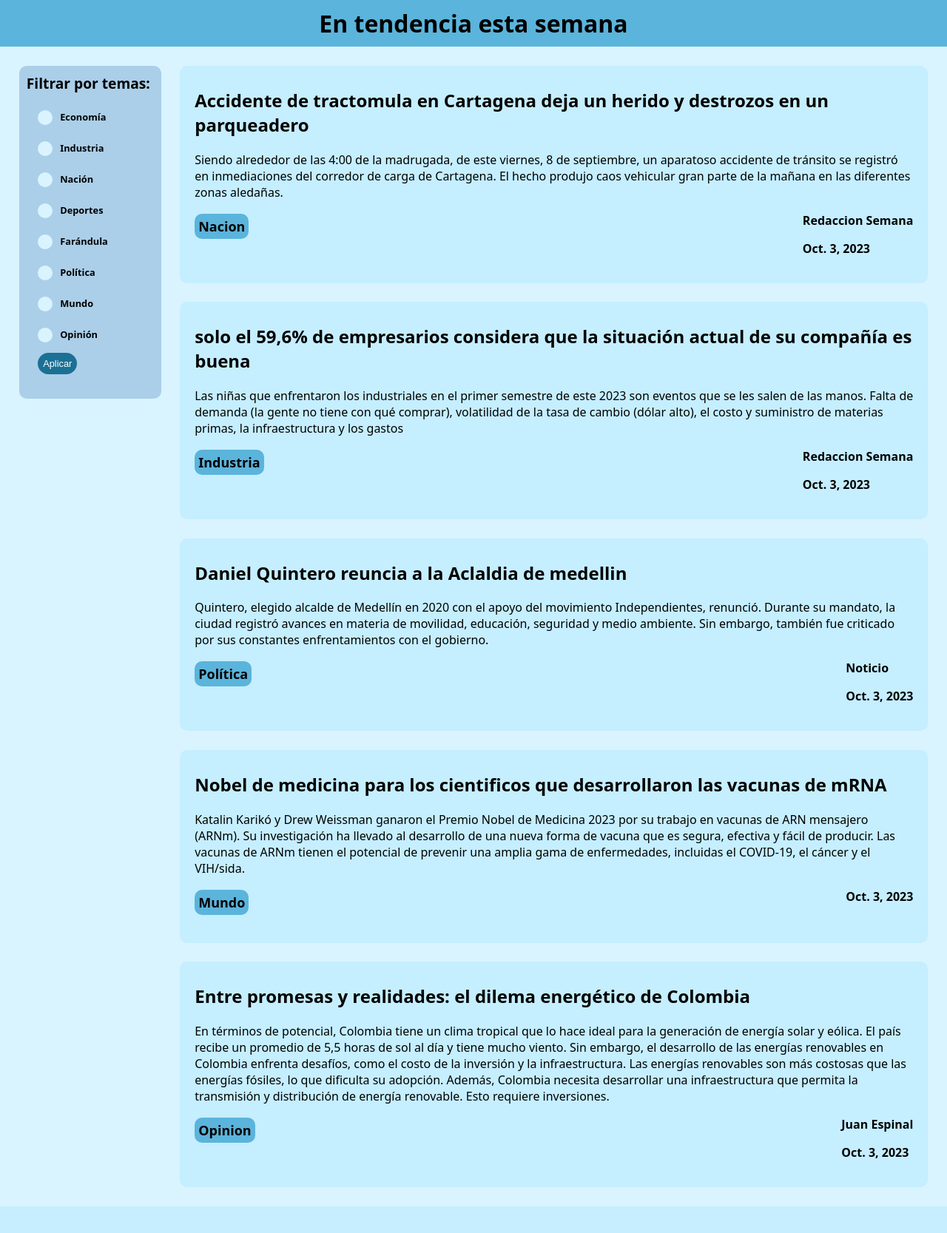
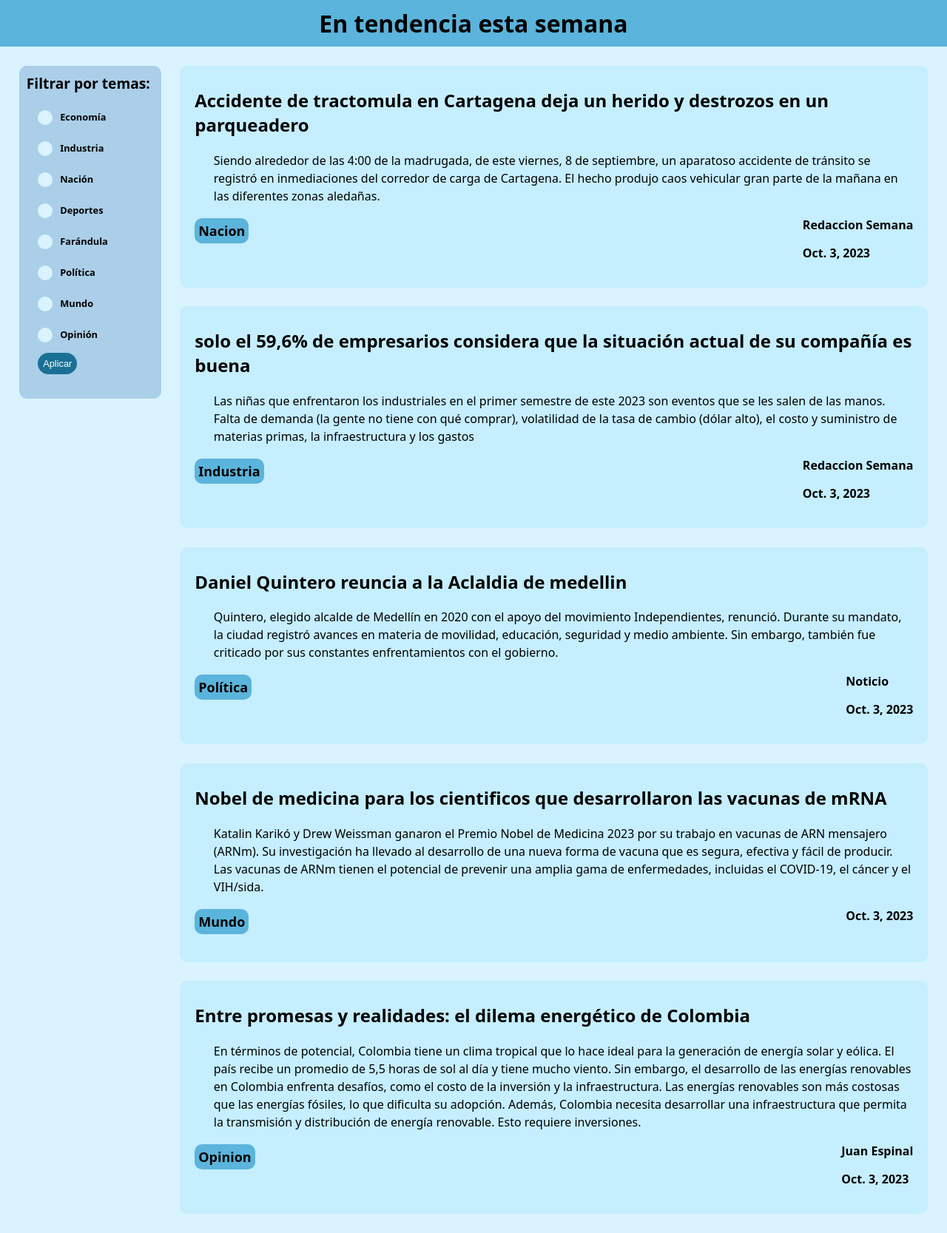
Before and after one commit to nicolasgutar/RyM, a Django app: page / in a window 1280 px wide. Shown: the part 181-1848 px from the top of the page at 74% size. Before the commit the page ends 1812 px from the top, so only its background shows below. Run offline with Django 4.2, Linux system fonts and the light colour scheme; data comes from the database, SQL or seed files in the repository.

Commit message:
organizamos texto

```diff
--- a/main/static/clases.css
+++ b/main/static/clases.css
@@ -1,6 +1,8 @@
 body{
     margin: 0px;
     font-family: system-ui, -apple-system, BlinkMacSystemFont, 'Segoe UI', Roboto, Oxygen, Ubuntu, Cantarell, 'Open Sans', 'Helvetica Neue', sans-serif;
+    min-height: 100vh;
+    background-color: #D9F4FF;
 }
 
 .contenedor{
--- a/main/templates/main/noticia.html
+++ b/main/templates/main/noticia.html
@@ -15,7 +15,7 @@
             <h5>{{noticia.autor}}</h5>
         </div>
     </div>
-    <article style="padding-left: 2vw">{{noticia.contenido}}</article>
+    <article style="padding-left: 5vw; padding-right: 5vw; line-height: 1.5;">{{noticia.contenido}}</article>
 </div>
 
 {% endblock %}
--- a/main/templates/main/tendencias.html
+++ b/main/templates/main/tendencias.html
@@ -37,7 +37,7 @@
             {% else %}
             <a class="titulo-noticia" href = {{noticia.url}} target = "_blank"><h2>{{noticia.titulo}}</h2></a>
             {% endif %}
-            <article>{{noticia.resumen}}</article>
+            <article style="padding-left: 2vw; line-height: 1.5;">{{noticia.resumen}}</article>
             <div class="info-noticia">
                 <p class="tag-noticia">{{noticia.tags}}</p>
                 <div>
```
